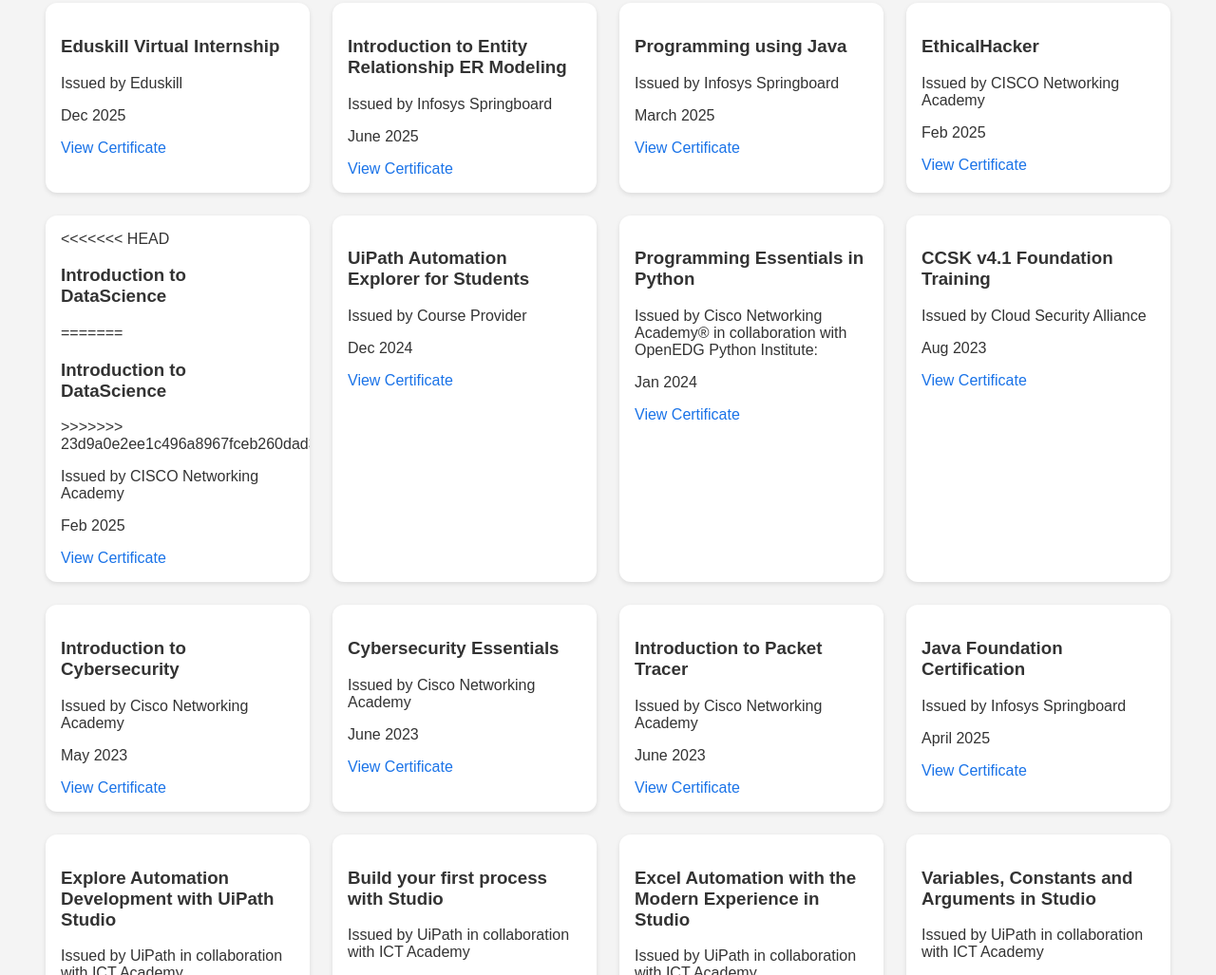
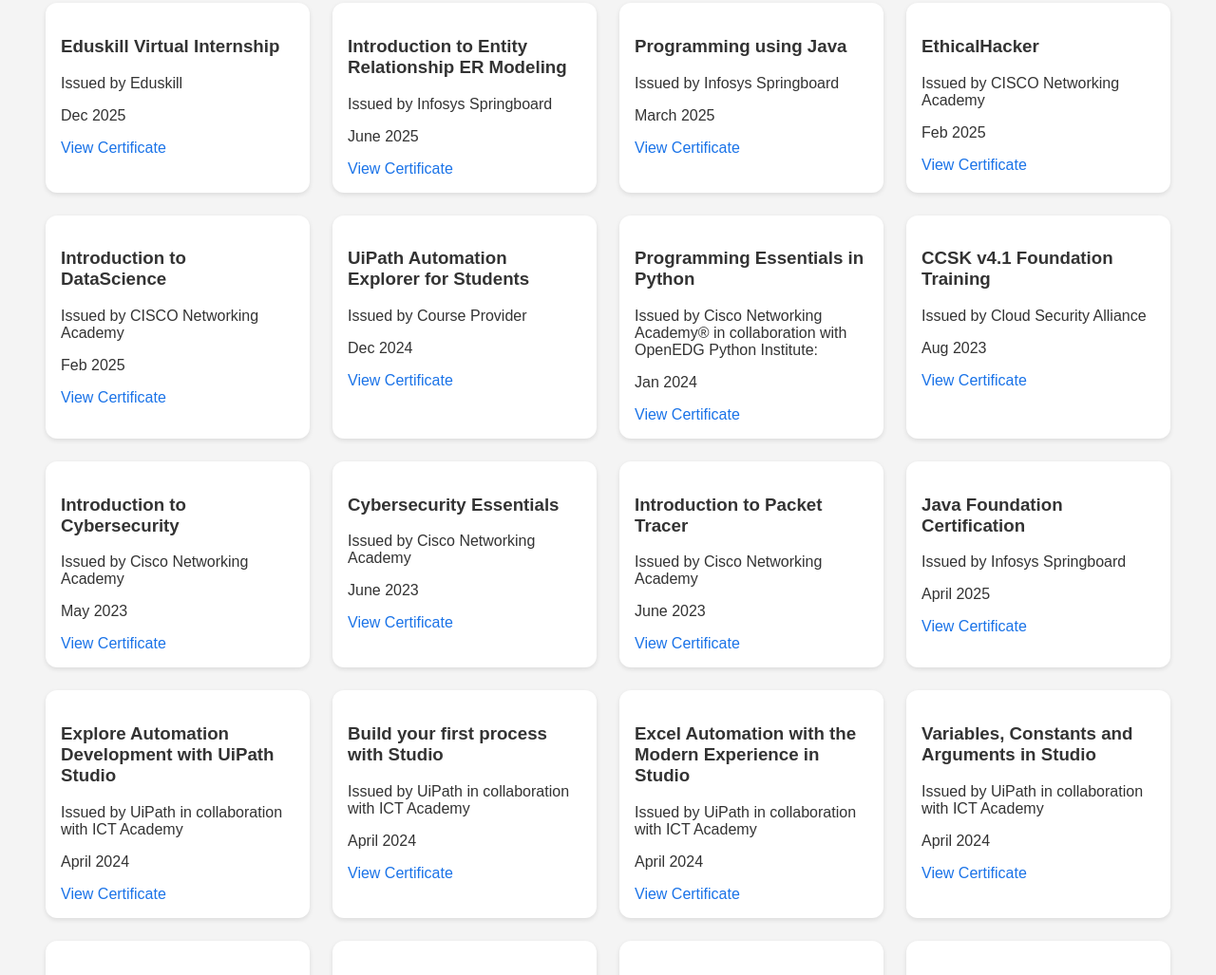
Before and after one commit to Ishika-tyagi/MyAchivements, a plain HTML site: page index.html in a window 1280 px wide. Shown: the part 1032-2059 px from the top of the page at 95% size. Drawn offline with Linux system fonts and the light colour scheme; a script that the page names is missing.

Commit message:
Merged changes from remote

```diff
--- a/index.html
+++ b/index.html
@@ -101,11 +101,7 @@
       <a href="certificates/EthicalHacker.pdf" target="_blank">View Certificate</a>
     </div>
     <div class="card">
-<<<<<<< HEAD
       <h3>Introduction  to DataScience</h3>
-=======
-      <h3>Introduction to DataScience</h3>
->>>>>>> 23d9a0e2ee1c496a8967fceb260dad32d53c021c
       <p>Issued by CISCO Networking Academy</p>
       <p>Feb 2025</p>
       <a href="certificates/IntrotoDataScience.pdf" target="_blank">View Certificate</a>
```
